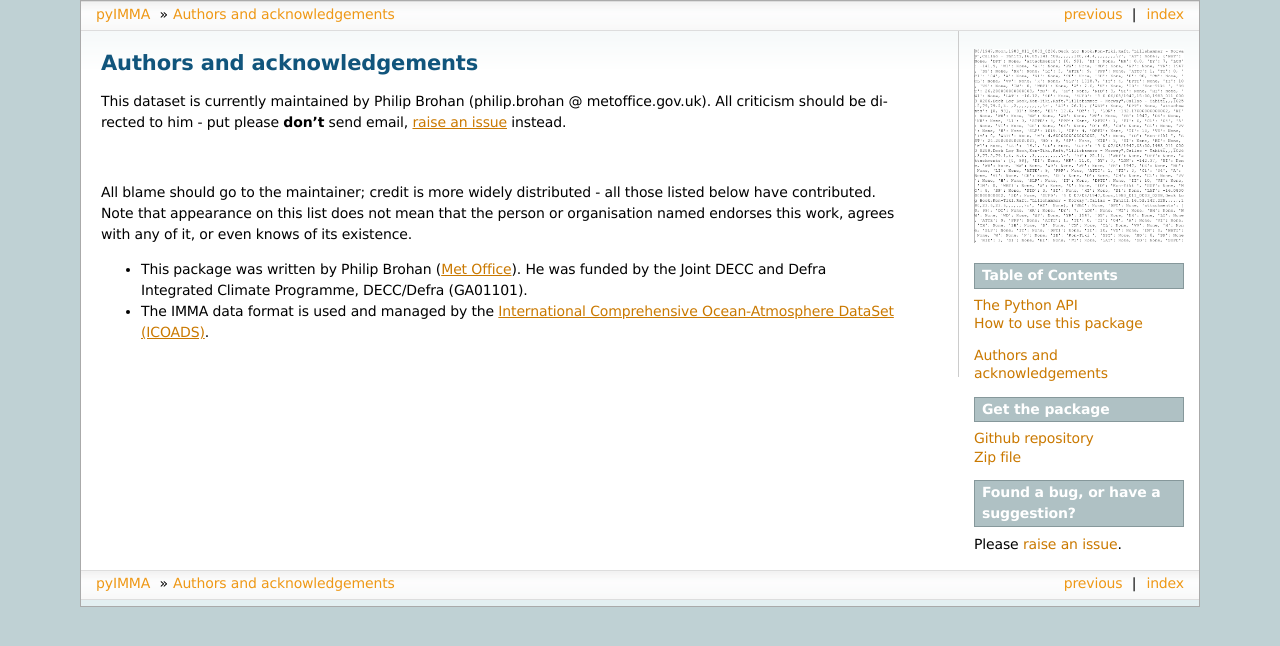
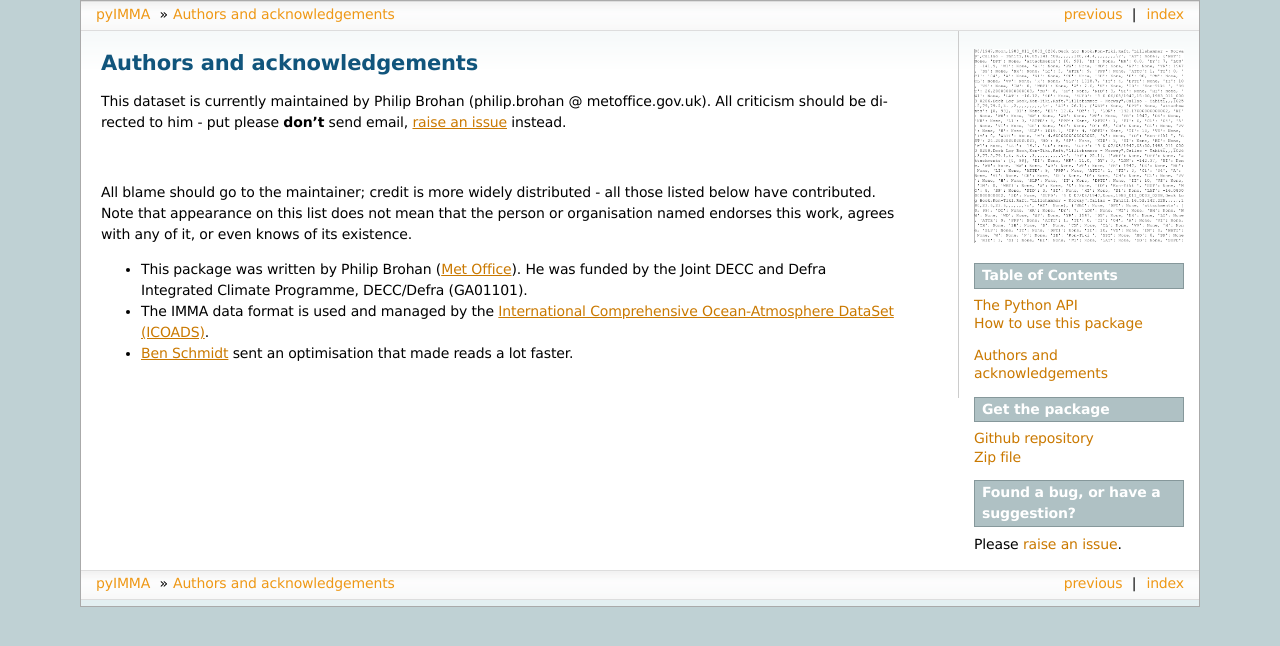
Before and after one commit to philip-brohan/pyIMMA, a Sphinx documentation site: the page built from docs/credits.rst, in a window 1280 px wide. Shown: the top 646 px of the page. Built offline with Sphinx 7.4.7, drawn with Linux system fonts in a browser that asks for light colours.

Commit message:
Acknowledged Ben Schmidt in the credits.

```diff
--- a/docs/credits.rst
+++ b/docs/credits.rst
@@ -9,3 +9,4 @@ All blame should go to the maintainer; credit is more widely distributed - all t
 
 * This package was written by Philip Brohan (`Met Office <https://www.metoffice.gov.uk/research>`_). He was funded by the Joint DECC and Defra Integrated Climate Programme, DECC/Defra (GA01101).
 * The IMMA data format is used and managed by the `International Comprehensive Ocean-Atmosphere DataSet (ICOADS) <http://icoads.noaa.gov/>`_.
+* `Ben Schmidt <http://benschmidt.org/>`_ sent an optimisation that made reads a lot faster.
```
